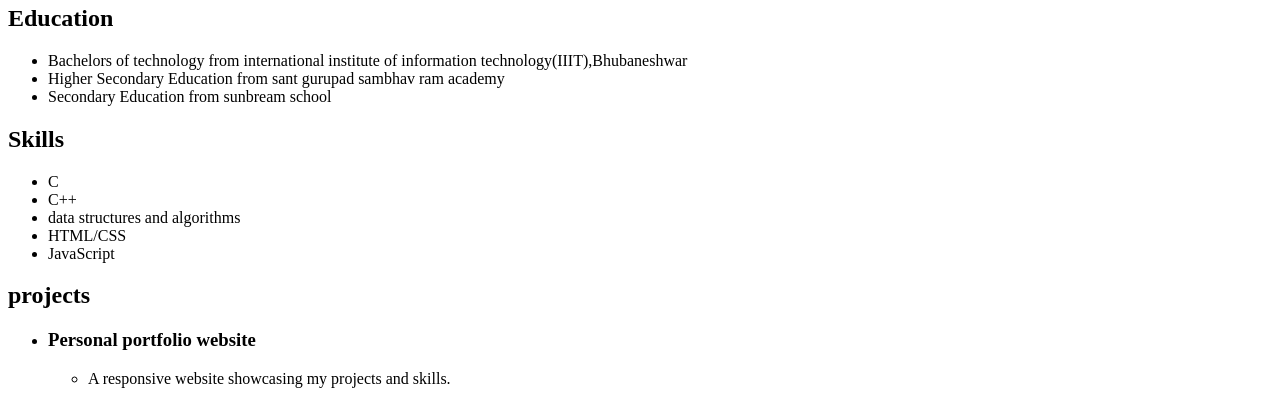
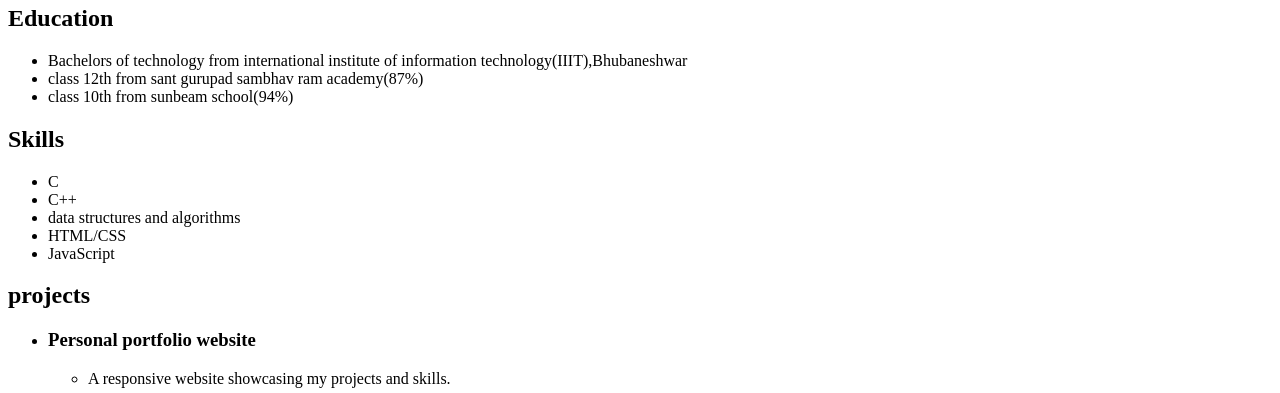
Before and after one commit to ayush-933/html, a plain HTML site: page index.html in a window 1280 px wide. Shown: the part 407-800 px from the top of the page. Drawn offline with Linux system fonts and the light colour scheme.

Commit message:
improvements

```diff
--- a/index.html
+++ b/index.html
@@ -26,8 +26,8 @@
             </h2>
             <ul>
                 <li>Bachelors of technology from international institute of information technology(IIIT),Bhubaneshwar</li>
-                <li>Higher Secondary Education from sant gurupad sambhav ram academy</li>
-                <li>Secondary Education from sunbream school</li>
+                <li>class 12th from sant gurupad sambhav ram academy(87%)</li>
+                <li>class 10th from sunbeam school(94%)</li>
             </ul>
         </section>
         <section>
```
